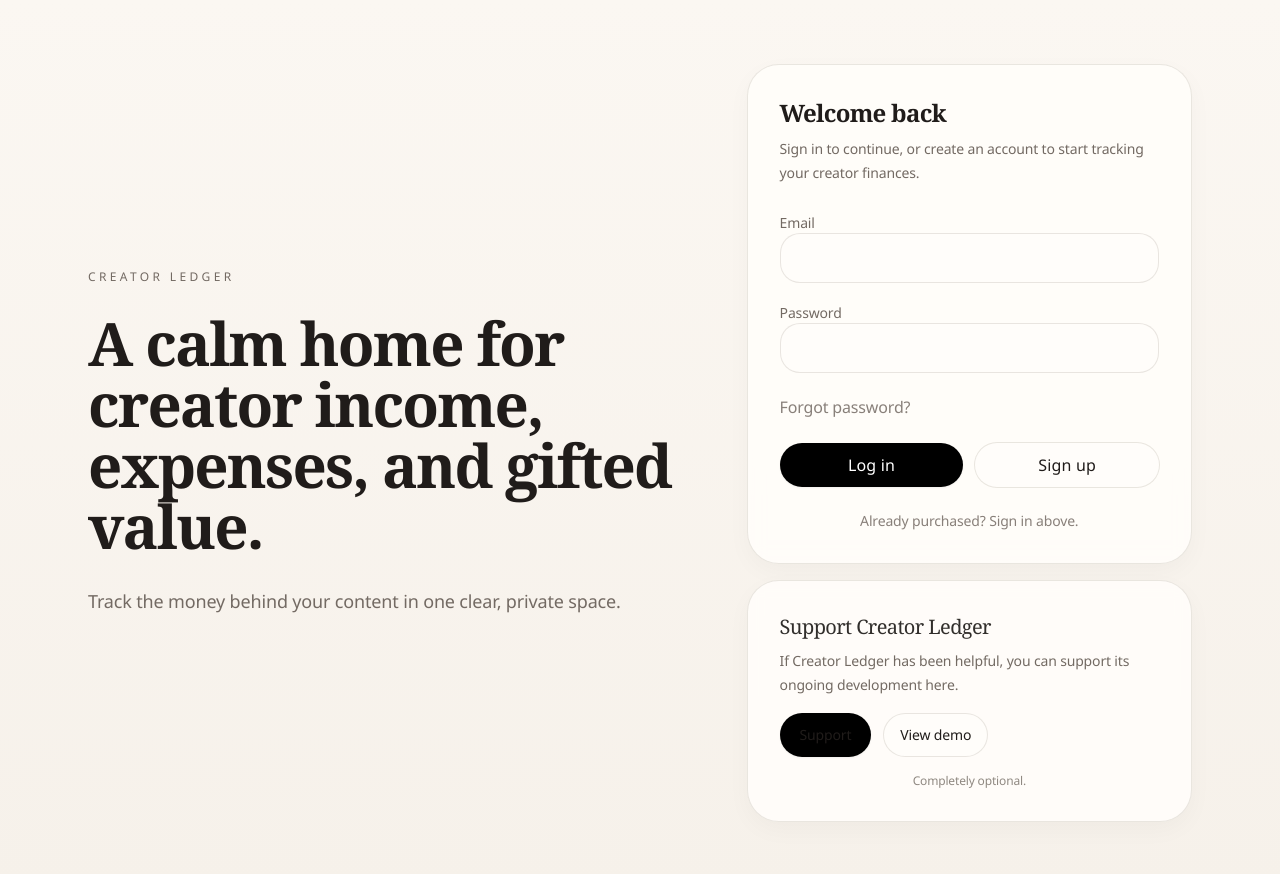
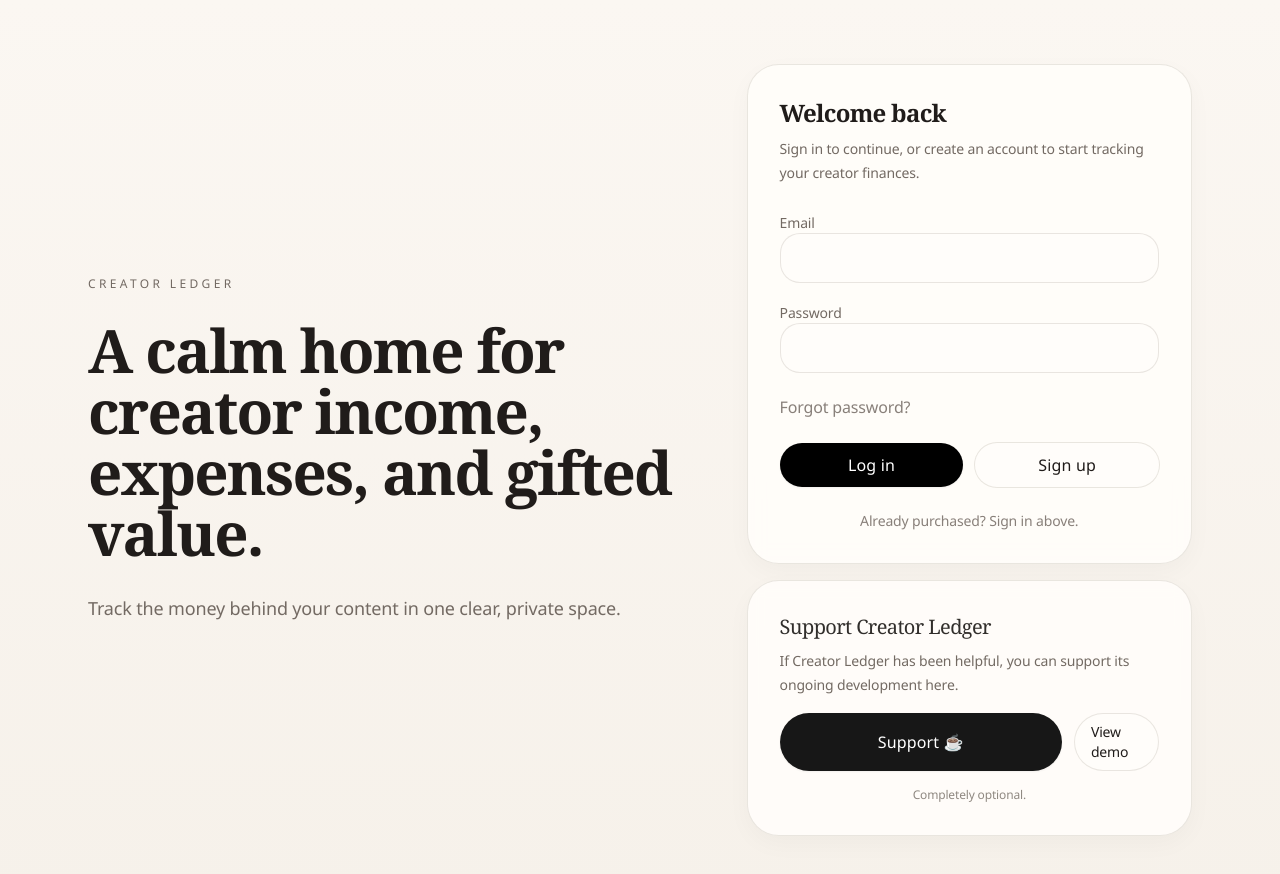
Before and after one commit to sleepingbeautytravels/creator-ledger, a Next.js app: page /auth in a window 1280 px wide. Shown: the top 874 px of the page. Built offline with nearby package versions, Linux system fonts and the light colour scheme; no server answers.

Commit message:
support button

```diff
--- a/app/(auth)/auth/page.tsx
+++ b/app/(auth)/auth/page.tsx
@@ -1,5 +1,6 @@
 import { AuthFormCard } from "@/components/auth-form-card";
 import { Card } from "@/components/card";
+import { SupportCardActions } from "@/components/support-card-actions";
 
 type AuthPageProps = {
   searchParams: Promise<{
@@ -36,23 +37,7 @@
               </p>
             </div>
 
-            <div className="flex flex-col gap-3 sm:flex-row">
-              <a
-                href="https://buymeacoffee.com/sleepingbeautytravels"
-                target="_blank"
-                rel="noreferrer"
-                className="inline-flex items-center justify-center rounded-full bg-black px-5 py-3 text-sm font-medium text-white no-underline shadow-[0_1px_2px_rgba(32,28,26,0.06)] transition-[background-color,box-shadow] duration-300 ease-out hover:bg-[#1a1a1a] hover:shadow-[0_8px_20px_rgba(32,24,16,0.08)]"
-              >
-                Support
-              </a>
-
-              <a
-                href="/demo"
-                className="inline-flex items-center justify-center rounded-full border border-[var(--border)] bg-[var(--surface-strong)] px-4 py-2 text-sm text-[var(--foreground)] no-underline transition duration-200 hover:bg-white"
-              >
-                View demo
-              </a>
-            </div>
+            <SupportCardActions />
 
             <p className="text-center text-xs text-[var(--muted)]/80">Completely optional.</p>
           </Card>
--- /dev/null
+++ b/components/support-card-actions.tsx
@@ -0,0 +1,23 @@
+"use client";
+
+import { Button } from "@/components/button";
+
+export function SupportCardActions() {
+  return (
+    <div className="flex flex-col gap-3 sm:flex-row">
+      <Button
+        className="bg-neutral-900 text-white hover:bg-neutral-800 w-full"
+        onClick={() => window.open("https://buymeacoffee.com/sleepingbeautytravels", "_blank")}
+      >
+        Support ☕
+      </Button>
+
+      <a
+        href="/demo"
+        className="inline-flex items-center justify-center rounded-full border border-[var(--border)] bg-[var(--surface-strong)] px-4 py-2 text-sm text-[var(--foreground)] no-underline transition duration-200 hover:bg-white"
+      >
+        View demo
+      </a>
+    </div>
+  );
+}
```
